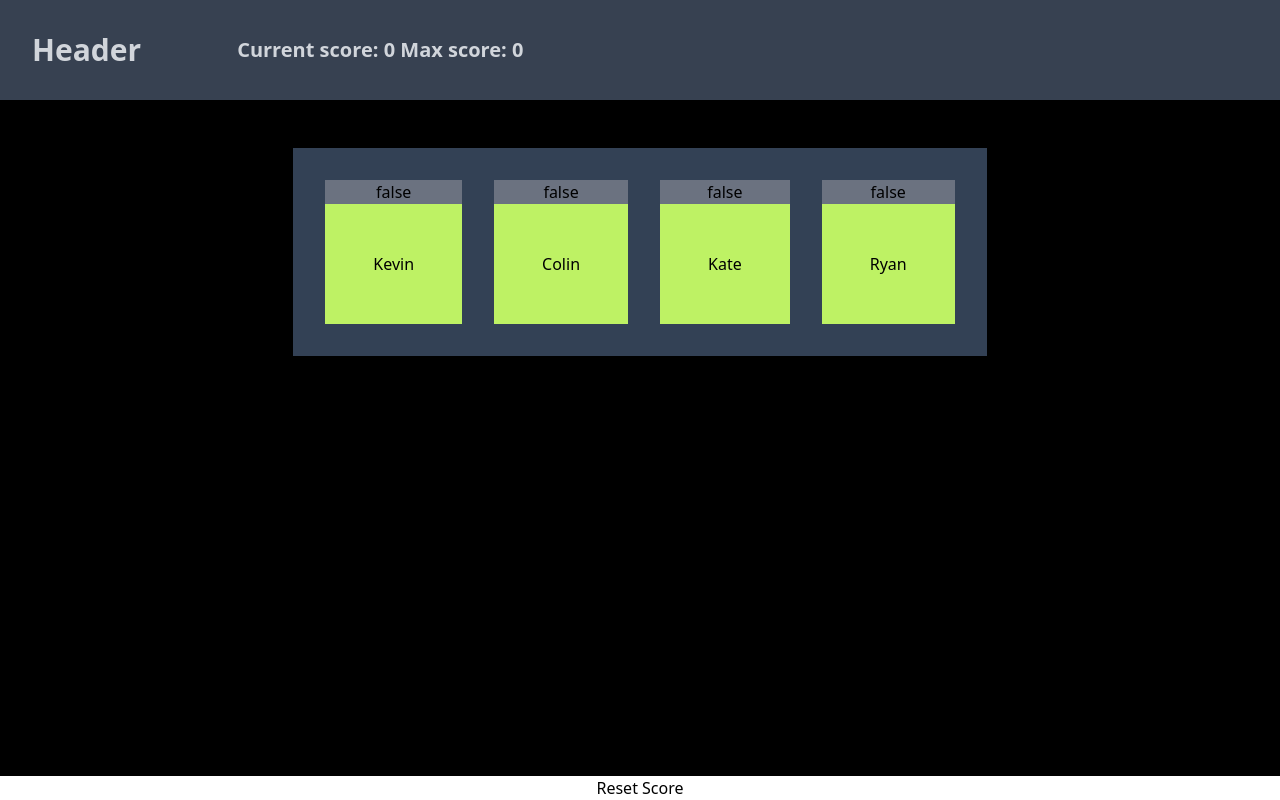
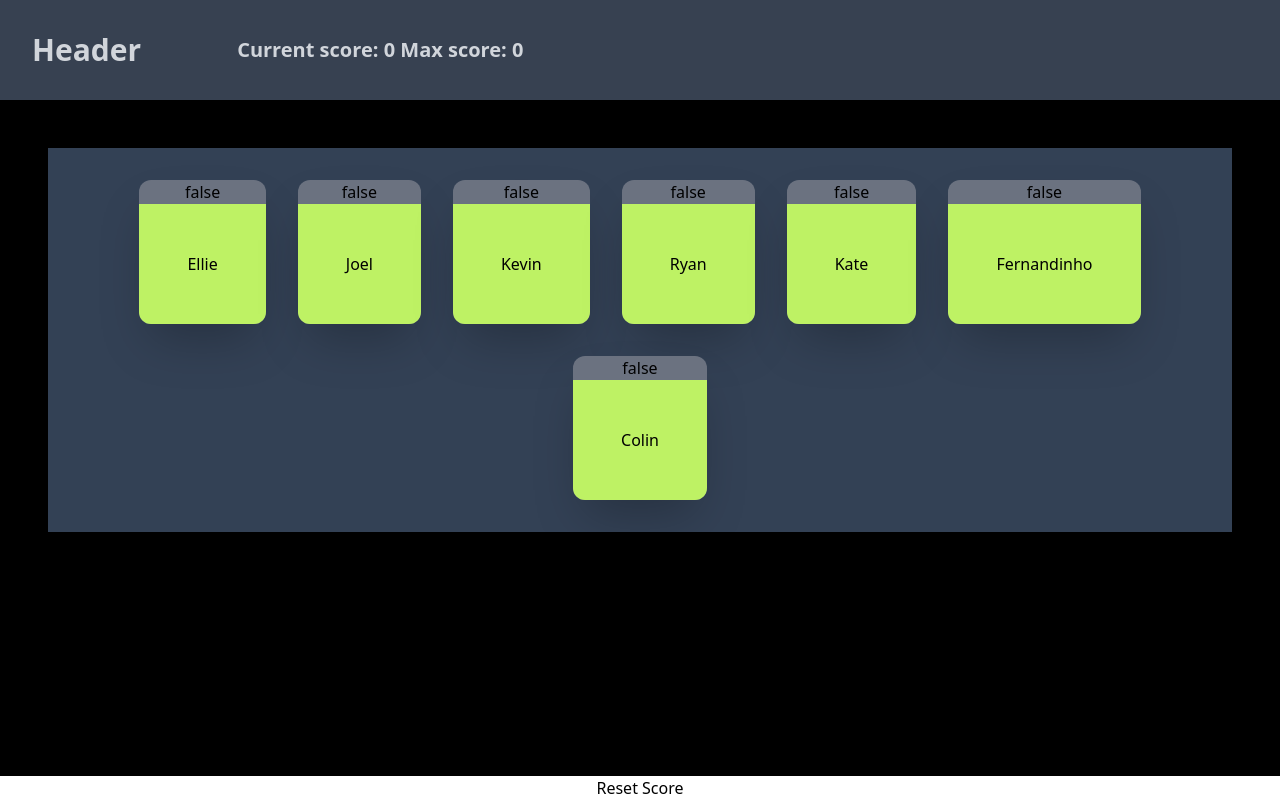
Before and after one commit to Zadag/react-memory-card, a React (Create React App) app: page / in a window 1280 px wide. Built offline with nearby package versions, Linux system fonts and the light colour scheme.

Commit message:
style change

```diff
--- a/src/components/Card.js
+++ b/src/components/Card.js
@@ -17,7 +17,6 @@ const Card = ({
     if (clicked === false) {
       incrementScore();
       setClicked(name);
-      //shuffleCardData();
     } else {
       resetScore();
       resetClicked();
@@ -25,11 +24,11 @@ const Card = ({
   };
   return (
     <div
-      className="bg-gray-500 m-4 text-center cursor-pointer"
+      className="bg-gray-500 m-4 text-center cursor-pointer shadow-2xl rounded-xl"
       onClick={handleClick}
     >
       <p>{clicked.toString()}</p>
-      <div className="bg-lime-300 p-12">
+      <div className="bg-lime-300 p-12 rounded-b-xl">
         <p>{name}</p>
       </div>
     </div>
--- a/src/components/Content.js
+++ b/src/components/Content.js
@@ -18,6 +18,18 @@ const Content = ({ incrementScore, resetScore }) => {
     },
     {
       name: "Kate",
+      clicked: false,
+    },
+    {
+      name: "Joel",
+      clicked: false,
+    },
+    {
+      name: "Ellie",
+      clicked: false,
+    },
+    {
+      name: "Fernandinho",
       clicked: false,
     },
   ]);
```
